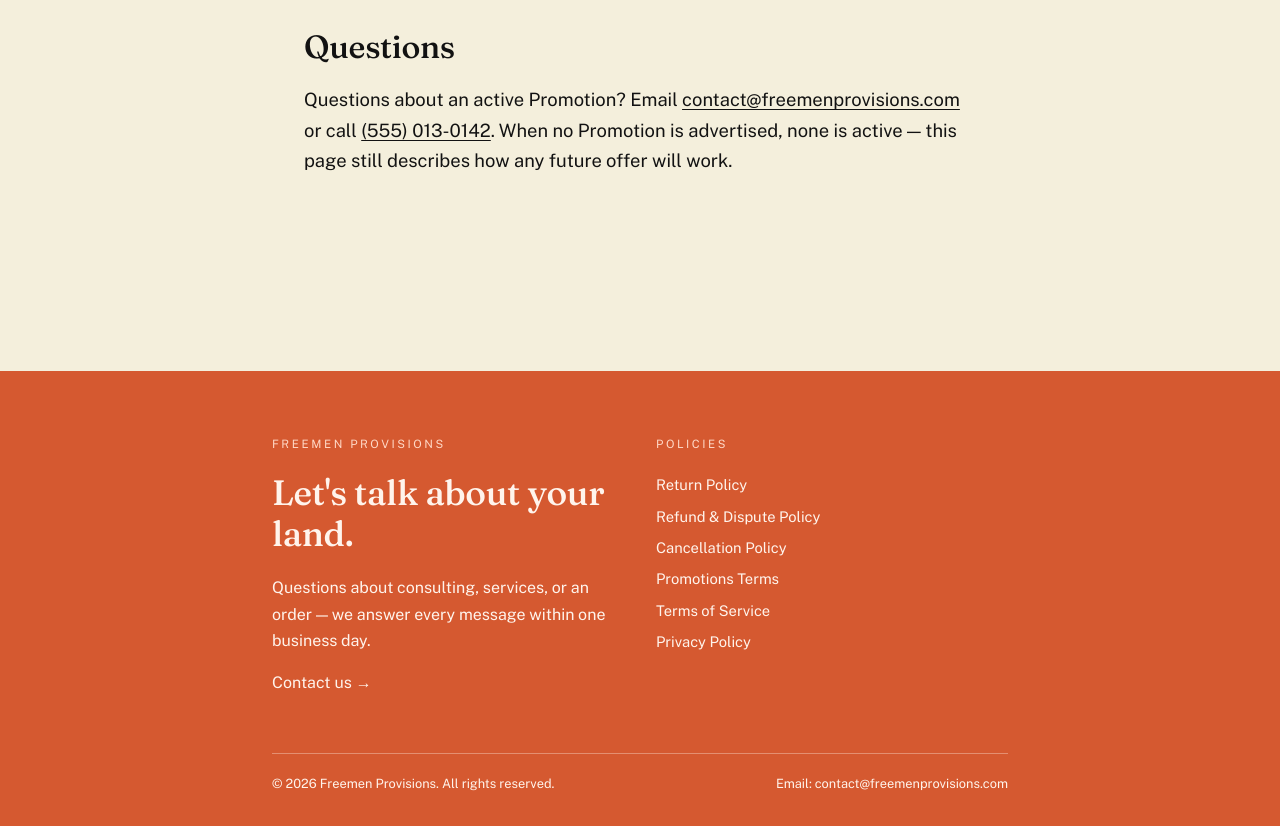
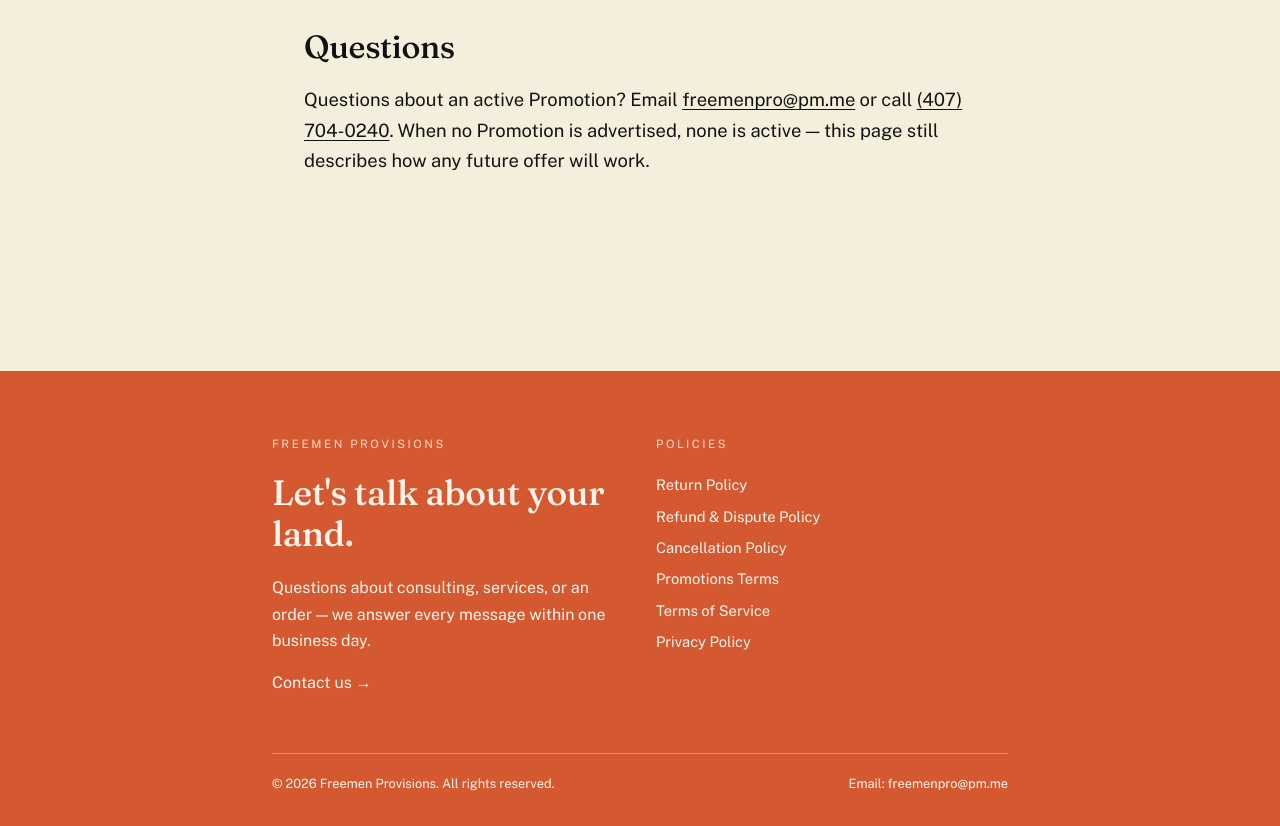
Before and after one commit to realorlandocontact/freemen-provisions, a website: page promotions.html in a window 1280 px wide. Shown: the part 1403-2229 px from the top of the page. Drawn offline with nearby package versions, Linux system fonts and the light colour scheme.

Commit message:
Update promotions terms contact details

```diff
--- a/promotions.html
+++ b/promotions.html
@@ -49,7 +49,7 @@
     </ul>
 
     <h2>Questions</h2>
-    <p>Questions about an active Promotion? Email <a href="mailto:contact@freemenprovisions.com">contact@freemenprovisions.com</a> or call <a href="tel:+15550130142">(555) 013-0142</a>. When no Promotion is advertised, none is active — this page still describes how any future offer will work.</p>
+    <p>Questions about an active Promotion? Email <a href="mailto:freemenpro@pm.me">freemenpro@pm.me</a> or call <a href="tel:+14077040240">(407) 704-0240</a>. When no Promotion is advertised, none is active — this page still describes how any future offer will work.</p>
   </section>
 </main>
 
@@ -75,7 +75,7 @@
   </div>
   <div class="footer-bottom">
     <span>© 2026 Freemen Provisions. All rights reserved.</span>
-    <span>Email: <a href="mailto:contact@freemenprovisions.com">contact@freemenprovisions.com</a></span>
+    <span>Email: <a href="mailto:freemenpro@pm.me">freemenpro@pm.me</a></span>
   </div>
 </footer>
 
```
